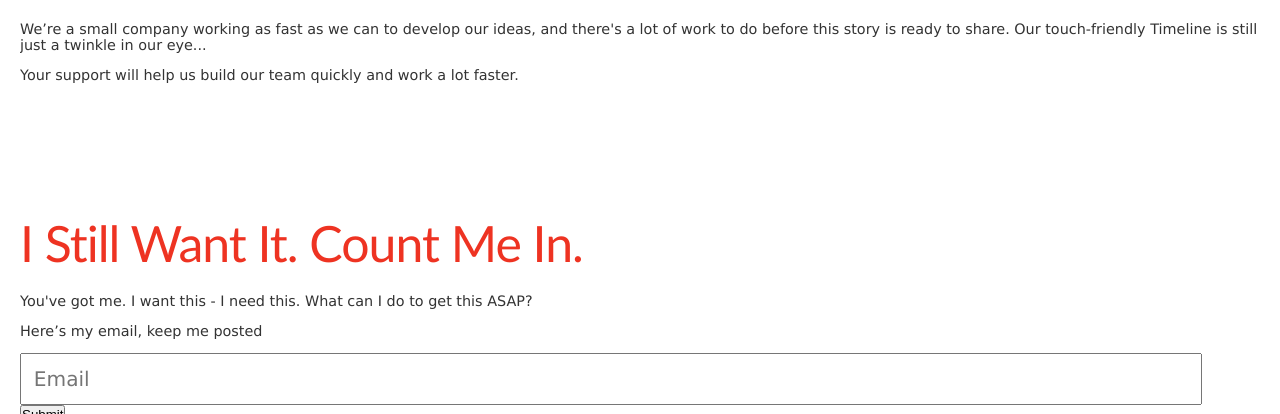
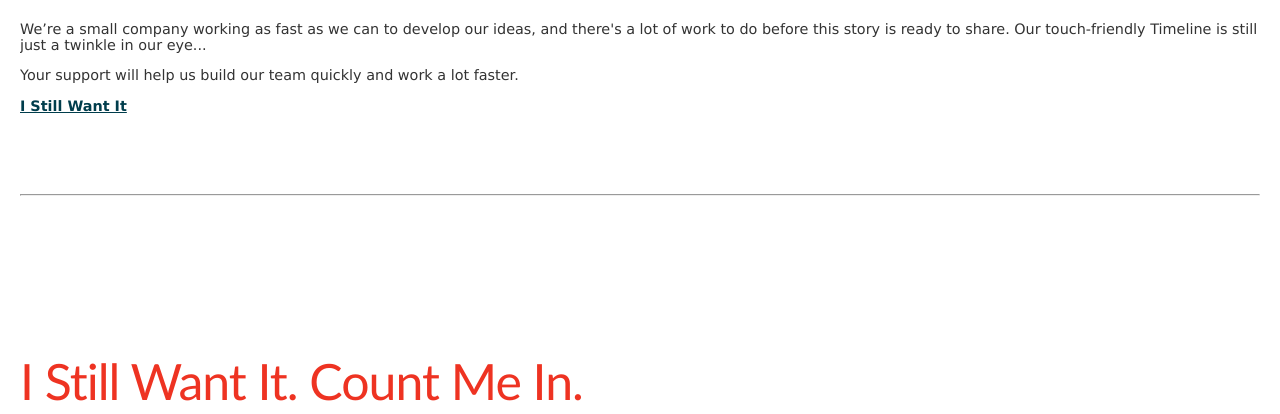
Before and after one commit to mixersoft/thats-me, a CakePHP app: the page made by app/View/Thatsme/overwhelmed.ctp in a window 1280 px wide. Shown: the part 4035-4449 px from the top of the page. Run offline with PHP 8.4 and a stand-in for CakePHP, Linux system fonts and the light colour scheme; the template is opened without the code that fills it, so the values that code supplies are empty; some libraries are stand-ins or nearby versions.

Commit message:
add I Still Want It button

```diff
--- a/app/View/Thatsme/overwhelmed.ctp
+++ b/app/View/Thatsme/overwhelmed.ctp
@@ -204,8 +204,12 @@
         there's a lot of work to do before this story is ready to share.
         Our touch-friendly Timeline is still just a twinkle in our eye...</p>
         <p class="lead">Your support will help us build our team quickly and work a lot faster.</p>
+        <a class="btn btn-large btn-primary" href="#call-to-action">I Still Want It</a>
       </div>
-	  <a name='call-to-ction'></a>
+
+      <hr class="featurette-divider">
+
+	  <a name='call-to-action'></a>
       <div class="featurette call-to-action">
         <h2 class="featurette-heading">I Still Want It. <span class="muted">Count Me In.</span></h2>
         <p class="lead">
@@ -234,6 +238,8 @@
         		<li>Email my friends</li>
         		<li>Share on Facebook</li>
         	</ul>
+        	<img class="featurette-image pull-right" src="http://twitter.github.com/bootstrap/assets/img/examples/browser-icon-firefox.png">
+
       </div>
 
 	  <hr class="featurette-divider">
--- a/app/webroot/css/overwhelmed.css
+++ b/app/webroot/css/overwhelmed.css
@@ -184,6 +184,12 @@
     	margin: 0 auto;
     	width: 853px;
     }
+    .featurette.call-to-action {
+    	padding-top: 80px;
+    }
+    .featurette.call-to-action .featurette-image {
+    	margin-top: -380px;
+    }
 
     /* RESPONSIVE CSS
     -------------------------------------------------- */
```
